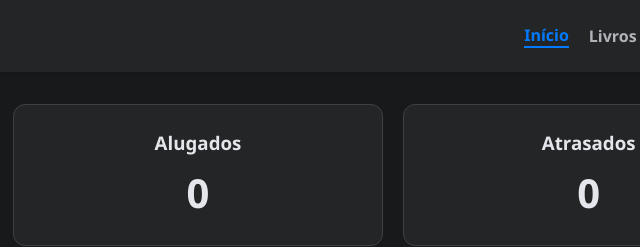
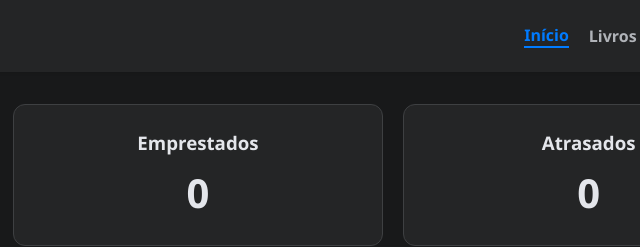
Before and after one commit to juningames27/Biblioteca_, a website: page frontend/index.html in a window 1280 px wide. Shown: the top 247 px of the page, 442-1082 px from the left. Drawn offline with nearby package versions, Linux system fonts and the light colour scheme; no server answers.

Commit message:
Update index.html

```diff
--- a/frontend/index.html
+++ b/frontend/index.html
@@ -45,7 +45,7 @@
         <section id="view-dashboard" class="view active">
             <div class="dashboard-cards">
                 <div class="card"><h3>Acervo</h3><p id="dash-total-books">0</p></div>
-                <div class="card"><h3>Alugados</h3><p id="dash-rented-books" class="text-warning">0</p></div>
+                <div class="card"><h3>Emprestados</h3><p id="dash-rented-books" class="text-warning">0</p></div>
                 <div class="card"><h3>Atrasados</h3><p id="dash-late-loans" class="text-danger">0</p></div>
             </div>
 
```
